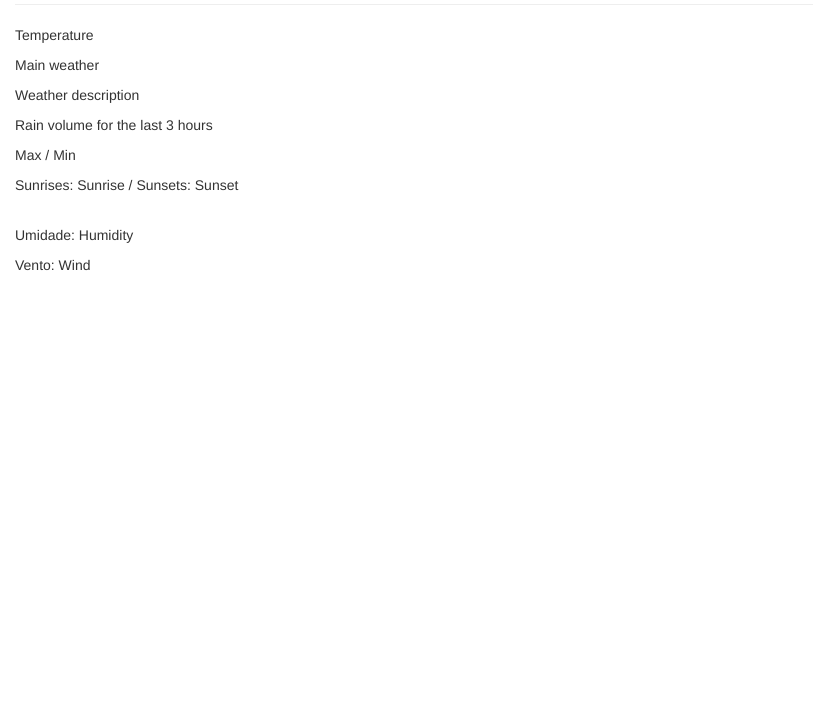
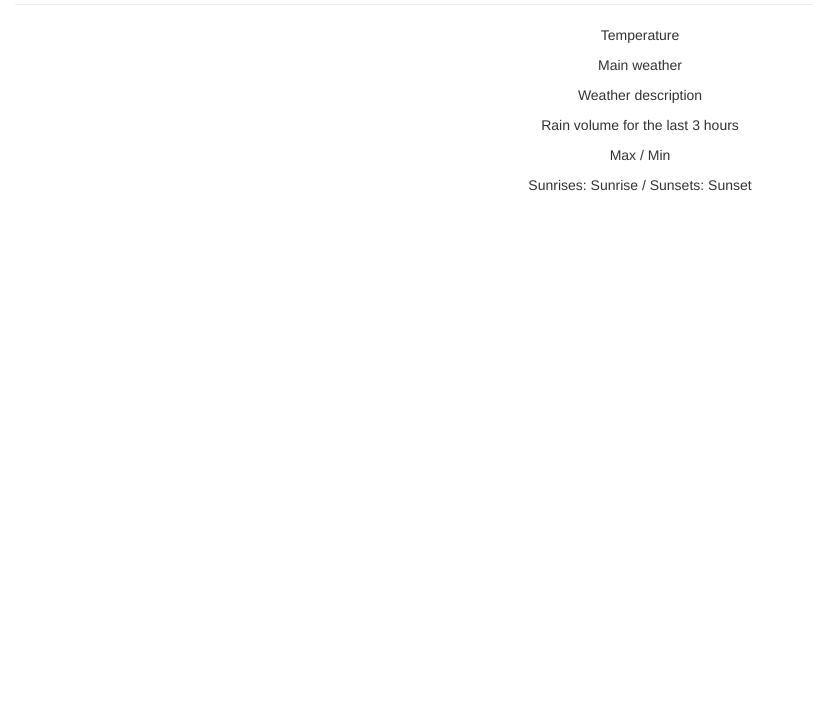
Before and after one commit to samu101108/Intermediate_FrontEnd_Development_projects, a website: page Local Weather/index.html in a window 1280 px wide. Shown: the part 76-800 px from the top of the page, without its empty margins (0-813 px from the left). Drawn offline with nearby package versions, Linux system fonts and the light colour scheme.

Commit message:
small changes

```diff
--- a/Local Weather/index.html
+++ b/Local Weather/index.html
@@ -27,7 +27,7 @@ API KEY OF OPEN WEATHER MAP
 
   -->
 <body>
-    <div class="container-fluid">
+    <div class="container-fluid text-center">
 
 
         <h1>
@@ -48,14 +48,13 @@ API KEY OF OPEN WEATHER MAP
             <div id="home" class="tab-pane fade in active">-->
 
              <div class="row">
-                <div class="col-xs-8 col-lg-12">
+                <div class="">
                     <p id="temperature">Temperature</p>
                     <p id="main">Main weather</p>
                     <p id="description">Weather description</p>
                     <p id="rain">Rain volume for the last 3 hours</p>
                 </div>
-        <br>
-                <div class="col-xs-4">
+                <div class="">
                     <p>
                         <span id="max">Max</span> /
                         <span id="min">Min</span>
@@ -67,12 +66,12 @@ API KEY OF OPEN WEATHER MAP
                 </div>
              </div>
         <br>
-             <div class="row">
+             <!-- <div class="row">
                 <div class="col-xs-12">
                     <p>Umidade: <span id="humi">Humidity</span></p>
                     <p>Vento: <span id="wind">Wind</span></p>
                 </div>
-             </div>
+             </div> -->
 
             </div>
 
@@ -157,11 +156,8 @@ navigator.geolocation.getCurrentPosition (function(position){
     $('#sunrise').html(a.sys.sunrise);
     $('#sunset').html(a.sys.sunset);
 
-    $('#humi').html(a.main.humidity);
-    $('#wind').html(a.wind.speed);
-
-    console.log(latitude);
-    console.log(longitude);
+    //$('#humi').html(a.main.humidity);
+    //$('#wind').html(a.wind.speed);
 
 });
 }
```
